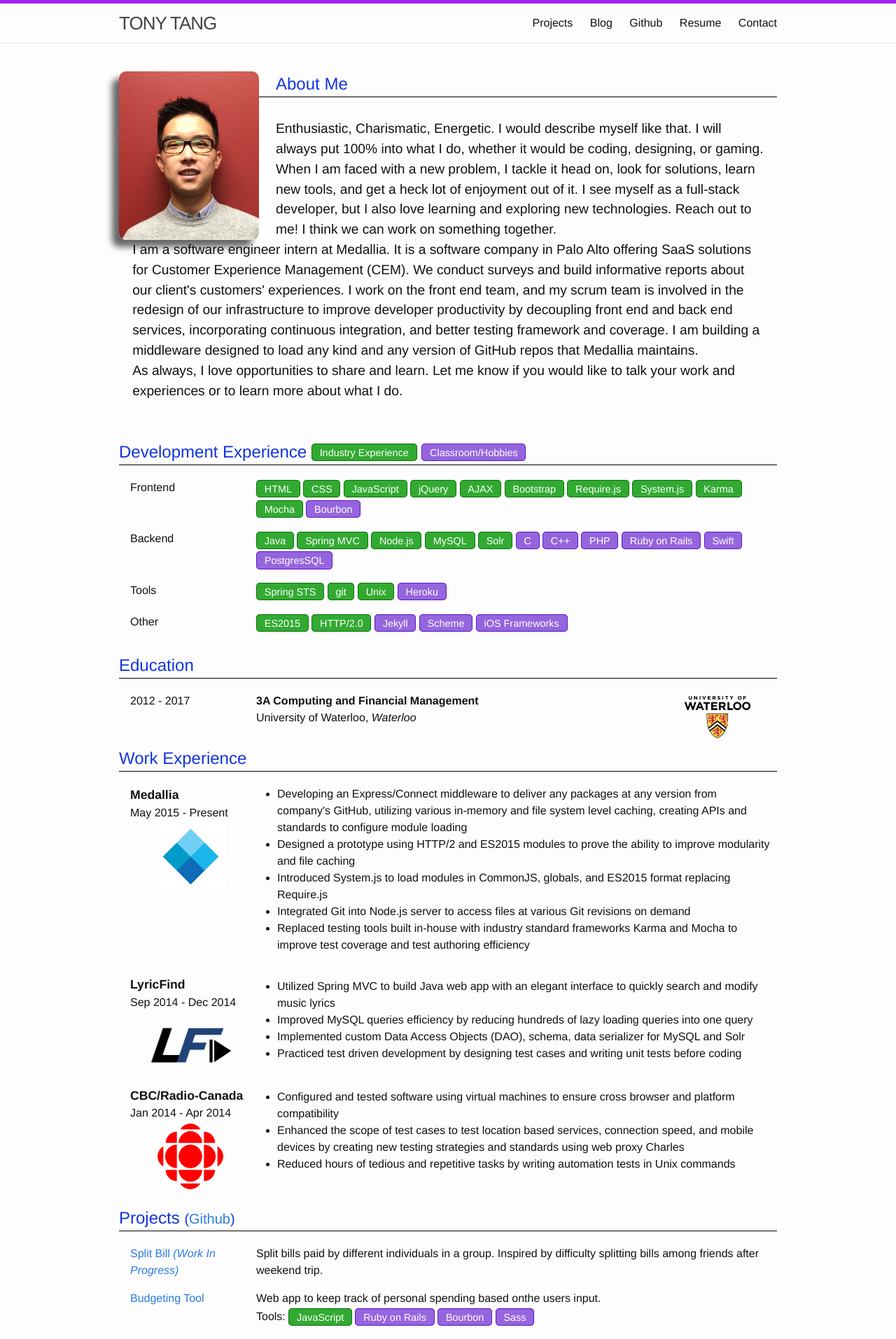
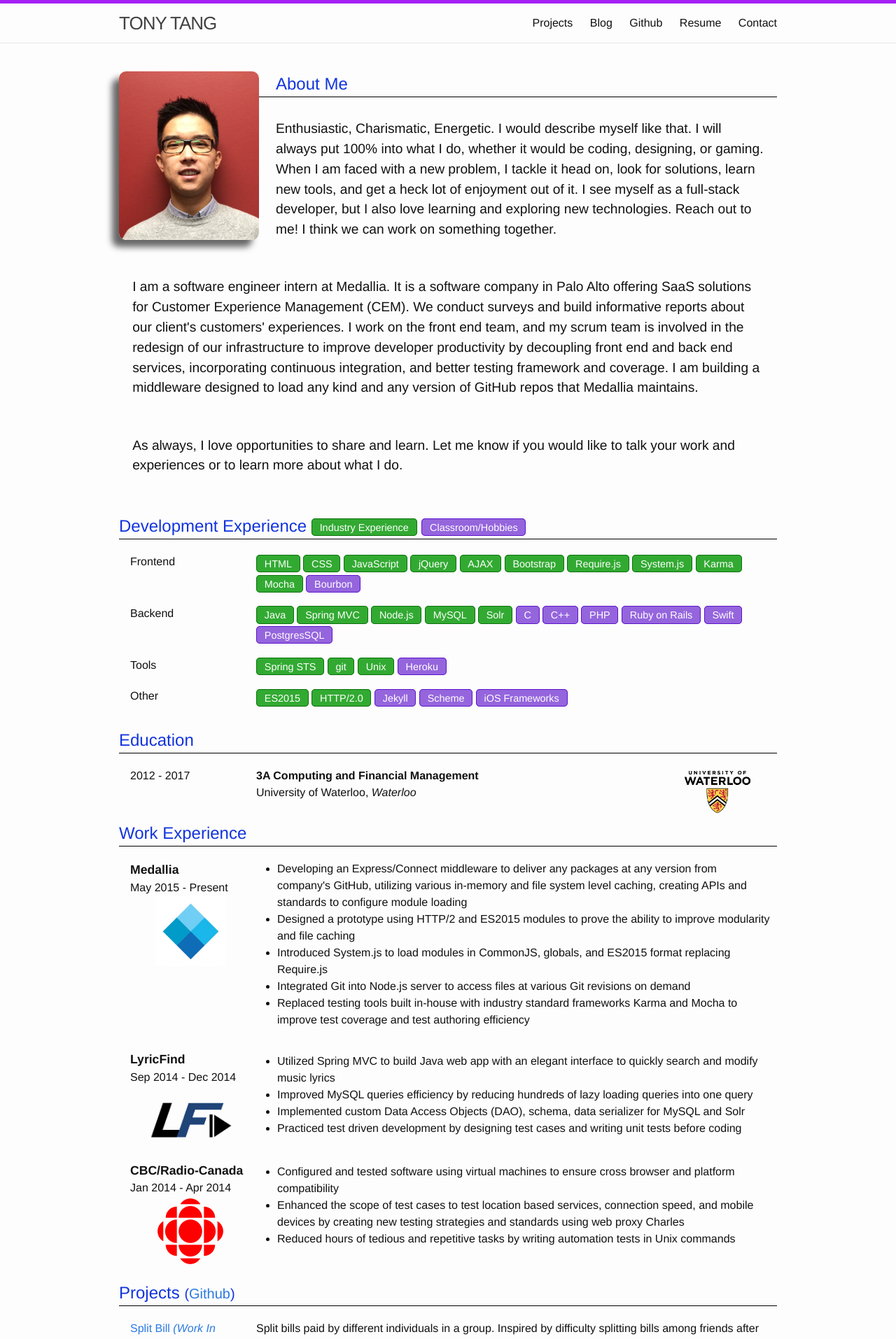
Before and after one commit to nflavour/nflavour.github.io, a Jekyll site: the page built from index.html, in a window 1280 px wide. Shown: the top 1914 px of the page at 70% size. Built offline with Jekyll 4.4.1, drawn with Linux system fonts in a browser that asks for light colours; nearby versions of some CDN libraries.

Commit message:
fix intro paragraph spacing

```diff
--- a/index.html
+++ b/index.html
@@ -17,10 +17,12 @@
 	  	</div>
 	  	<div class="skill-section-body">
 	  		<p class="about-me">
-	  			Enthusiastic, Charismatic, Energetic. I would describe myself like that. I will always put 100% into what I do, whether it would be coding, designing, or gaming. When I am faced with a new problem, I tackle it head on, look for solutions, learn new tools, and get a heck lot of enjoyment out of it. I see myself as a full-stack developer, but I also love learning and exploring new technologies. Reach out to me! I think we can work on something together.<br />
-
+	  			Enthusiastic, Charismatic, Energetic. I would describe myself like that. I will always put 100% into what I do, whether it would be coding, designing, or gaming. When I am faced with a new problem, I tackle it head on, look for solutions, learn new tools, and get a heck lot of enjoyment out of it. I see myself as a full-stack developer, but I also love learning and exploring new technologies. Reach out to me! I think we can work on something together.
+  			</p>
+	  		<p class="about-me">
 				I am a software engineer intern at Medallia. It is a software company in Palo Alto offering SaaS solutions for Customer Experience Management (CEM). We conduct surveys and build informative reports about our client's customers' experiences. I work on the front end team, and my scrum team is involved in the redesign of our infrastructure to improve developer productivity by decoupling front end and back end services, incorporating continuous integration, and better testing framework and coverage. I am building a middleware designed to load any kind and any version of GitHub repos that Medallia maintains.<br />
-
+  			</p>
+	  		<p class="about-me">
 				As always, I love opportunities to share and learn. Let me know if you would like to talk your work and experiences or to learn more about what I do.
 	  		</p>
 	  	</div>
```
